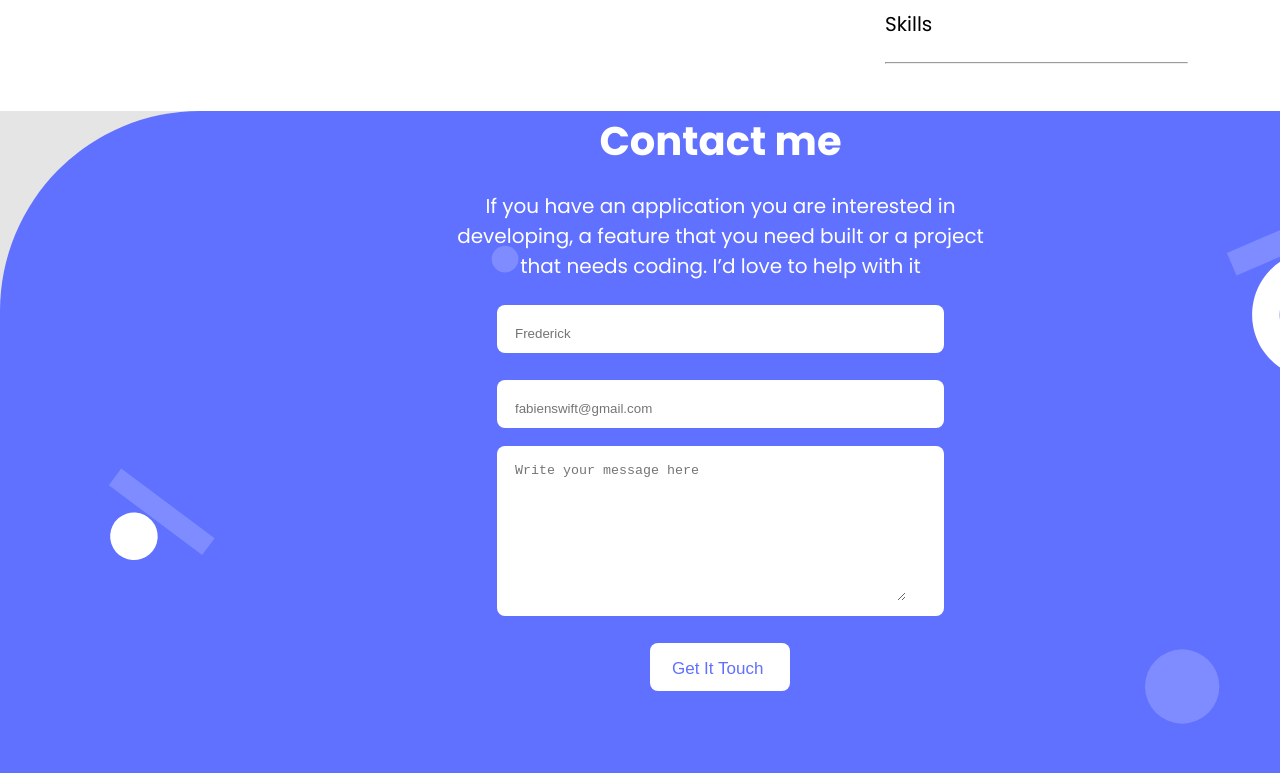
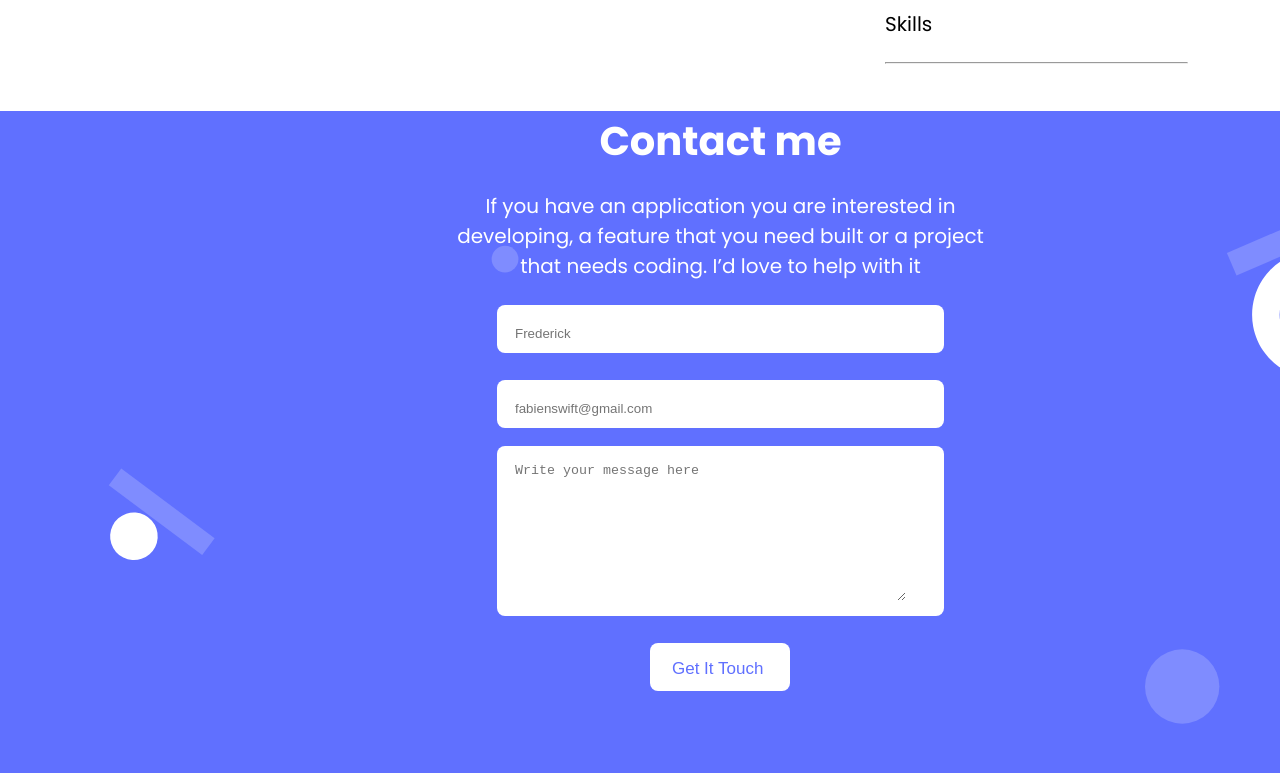
Before and after one commit to KingKowa/Personal-Portfolio-MobileVersion, a plain HTML site: page index.html in a window 1280 px wide. Shown: the part 4167-4940 px from the top of the page. Drawn offline with Linux system fonts and the light colour scheme.

```diff
--- a/styles.css
+++ b/styles.css
@@ -494,7 +494,7 @@
     background-position-x: 5rem;
     background-position-y: 8rem;
     background-size: 70rem;
-    padding: 0px;
+    padding: 0;
     width: 1440px;
     height: 916px;
     margin: 0 auto;
@@ -776,8 +776,7 @@
     margin: 0 auto;
     padding-top: 142px;
     background-color: #6070ff;
-    border-top-left-radius: 200px;
-    padding: 0px;
+    padding: 0;
   }
 
   .contact h2 {
```
